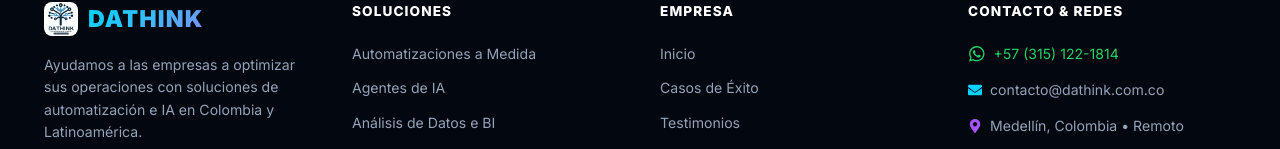
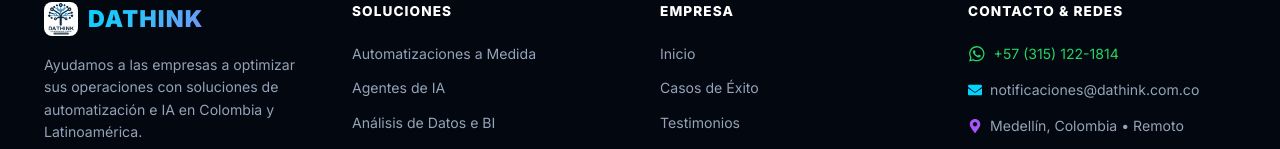
Before and after one commit to Nialmi01/dathink.com.co, a React (Vite) app: page / in a window 1280 px wide. Shown: the part 8003-8152 px from the top of the page. Built offline with nearby package versions, Linux system fonts and the light colour scheme.

Commit message:
fix: actualiza correo corporativo a notificaciones@dathink.com.co

```diff
--- a/src/components/Sections.jsx
+++ b/src/components/Sections.jsx
@@ -538,9 +538,13 @@
                         >
                             <FaWhatsapp style={{ fontSize: '1.1rem' }} /> +57 (315) 122-1814
                         </a>
-                        <div style={{ display: 'flex', alignItems: 'center', gap: '8px' }}>
-                            <FaEnvelope style={{ color: 'var(--primary)' }} /> contacto@dathink.com.co
-                        </div>
+                        <a
+                            href="mailto:notificaciones@dathink.com.co"
+                            style={{ display: 'flex', alignItems: 'center', gap: '8px', color: 'inherit' }}
+                            className="hover:text-primary"
+                        >
+                            <FaEnvelope style={{ color: 'var(--primary)' }} /> notificaciones@dathink.com.co
+                        </a>
                         <div style={{ display: 'flex', alignItems: 'center', gap: '8px' }}>
                             <FaMapMarkerAlt style={{ color: '#a855f7' }} /> Medellín, Colombia &bull; Remoto
                         </div>
--- a/src/data/site.js
+++ b/src/data/site.js
@@ -29,9 +29,11 @@
     contactPoint: {
         '@type': 'ContactPoint',
         telephone: '+57-315-122-1814',
+        email: 'notificaciones@dathink.com.co',
         contactType: 'customer service',
         availableLanguage: ['Spanish'],
     },
+    email: 'notificaciones@dathink.com.co',
     sameAs: [
         'https://www.linkedin.com/company/105494935/',
         'https://www.instagram.com/dathink_sas_col',
```
